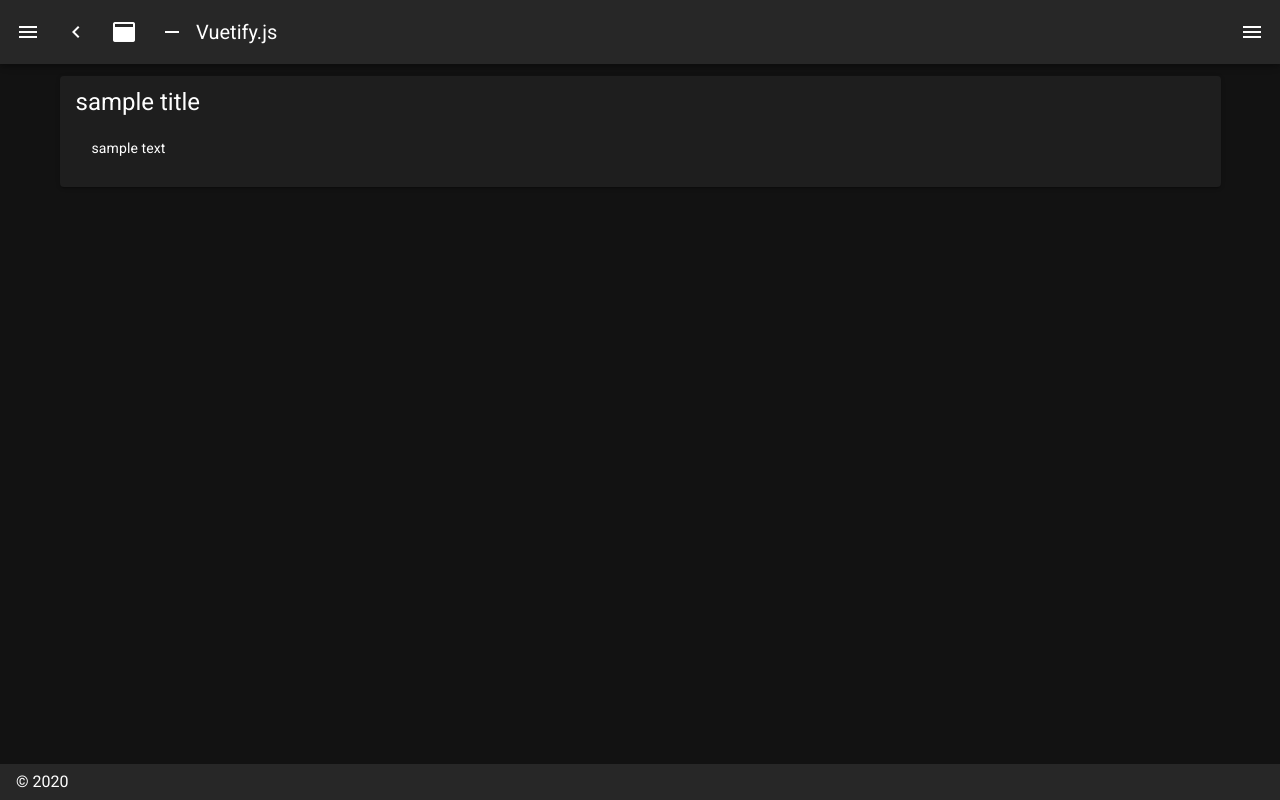
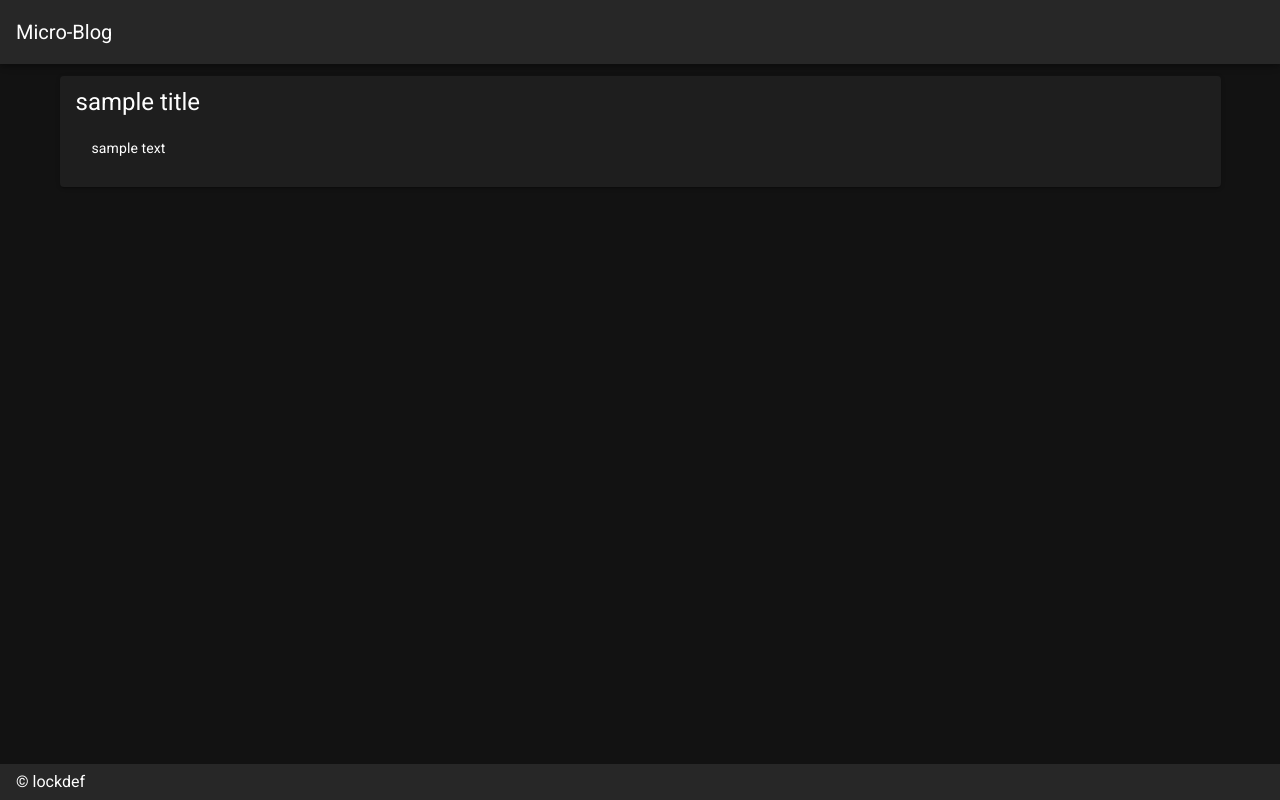
Before and after one commit to lockdef/nuxt-micro-blog, a Nuxt app: page / in a window 1280 px wide. Built offline with nearby package versions, Linux system fonts and the light colour scheme.

Commit message:
不要な要素の削除

```diff
--- a/layouts/default.vue
+++ b/layouts/default.vue
@@ -1,89 +1,23 @@
 <template>
-  <v-app dark>
-    <v-navigation-drawer
-      v-model="drawer"
-      :mini-variant="miniVariant"
-      :clipped="clipped"
-      fixed
-      app
-    >
-      <v-list>
-        <v-list-item
-          v-for="(item, i) in items"
-          :key="i"
-          :to="item.to"
-          router
-          exact
-        >
-          <v-list-item-action>
-            <v-icon>{{ item.icon }}</v-icon>
-          </v-list-item-action>
-          <v-list-item-content>
-            <v-list-item-title v-text="item.title" />
-          </v-list-item-content>
-        </v-list-item>
-      </v-list>
-    </v-navigation-drawer>
+  <v-app>
     <v-app-bar
       :clipped-left="clipped"
       fixed
       app
     >
-      <v-app-bar-nav-icon @click.stop="drawer = !drawer" />
-      <v-btn
-        icon
-        @click.stop="miniVariant = !miniVariant"
-      >
-        <v-icon>mdi-{{ `chevron-${miniVariant ? 'right' : 'left'}` }}</v-icon>
-      </v-btn>
-      <v-btn
-        icon
-        @click.stop="clipped = !clipped"
-      >
-        <v-icon>mdi-application</v-icon>
-      </v-btn>
-      <v-btn
-        icon
-        @click.stop="fixed = !fixed"
-      >
-        <v-icon>mdi-minus</v-icon>
-      </v-btn>
       <v-toolbar-title v-text="title" />
       <v-spacer />
-      <v-btn
-        icon
-        @click.stop="rightDrawer = !rightDrawer"
-      >
-        <v-icon>mdi-menu</v-icon>
-      </v-btn>
     </v-app-bar>
     <v-content>
       <v-container>
         <nuxt />
       </v-container>
     </v-content>
-    <v-navigation-drawer
-      v-model="rightDrawer"
-      :right="right"
-      temporary
-      fixed
-    >
-      <v-list>
-        <v-list-item @click.native="right = !right">
-          <v-list-item-action>
-            <v-icon light>
-              mdi-repeat
-            </v-icon>
-          </v-list-item-action>
-          <v-list-item-title>Switch drawer (click me)</v-list-item-title>
-        </v-list-item>
-      </v-list>
-    </v-navigation-drawer>
     <v-footer
       :fixed="fixed"
       app
     >
-      <span>&copy; {{ new Date().getFullYear() }}</span>
+      <span>&copy; lockdef</span>
     </v-footer>
   </v-app>
 </template>
@@ -110,7 +44,7 @@
       miniVariant: false,
       right: true,
       rightDrawer: false,
-      title: 'Vuetify.js'
+      title: 'Micro-Blog'
     }
   }
 }
```
